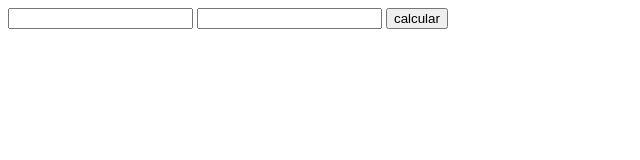
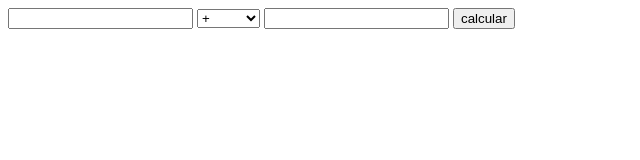
Before and after one commit to jacioferton/socorro-calculadora, a plain HTML site: page index.html in a window 1280 px wide. Shown: the whole page, without its empty margins (0-640 px from the left). Drawn offline with Linux system fonts and the light colour scheme.

Commit message:
Adição de operações no html

```diff
--- a/index.html
+++ b/index.html
@@ -8,8 +8,20 @@
 </head>
 <body>
     <input type="number" id="x">
+    <select name="operacores" id="operacores">
+        <option value="adicao">+</option>
+        <option value="subtracao">-</option>
+        <option value="multiflicacao">x</option>
+        <option value="divisao">/</option>
+        <option value="fatorial">!n</option>
+        <option value="potencia">^</option>
+        <option value="raiz">√</option>
+        <option value="par">par?</option>
+        <option value="impar">impar?</option>
+        <option value="primo">primo?</option>
+    </select>
     <input type="number" id="y">
     <input type="button" value="calcular" id="igual">
-    <script src="soma.js"></script>
+    <script src="calculadora.js"></script>
 </body>
 </html>
```
